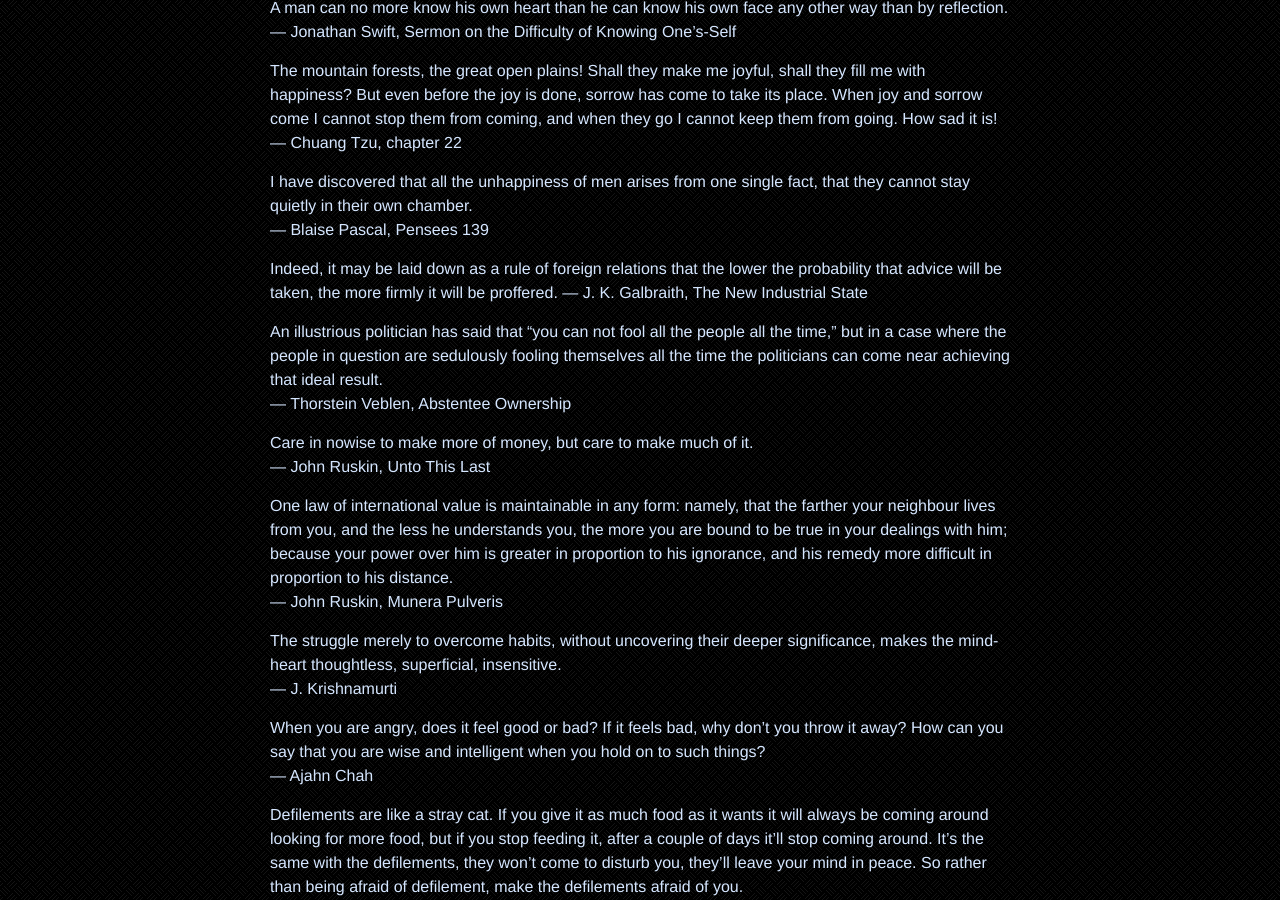
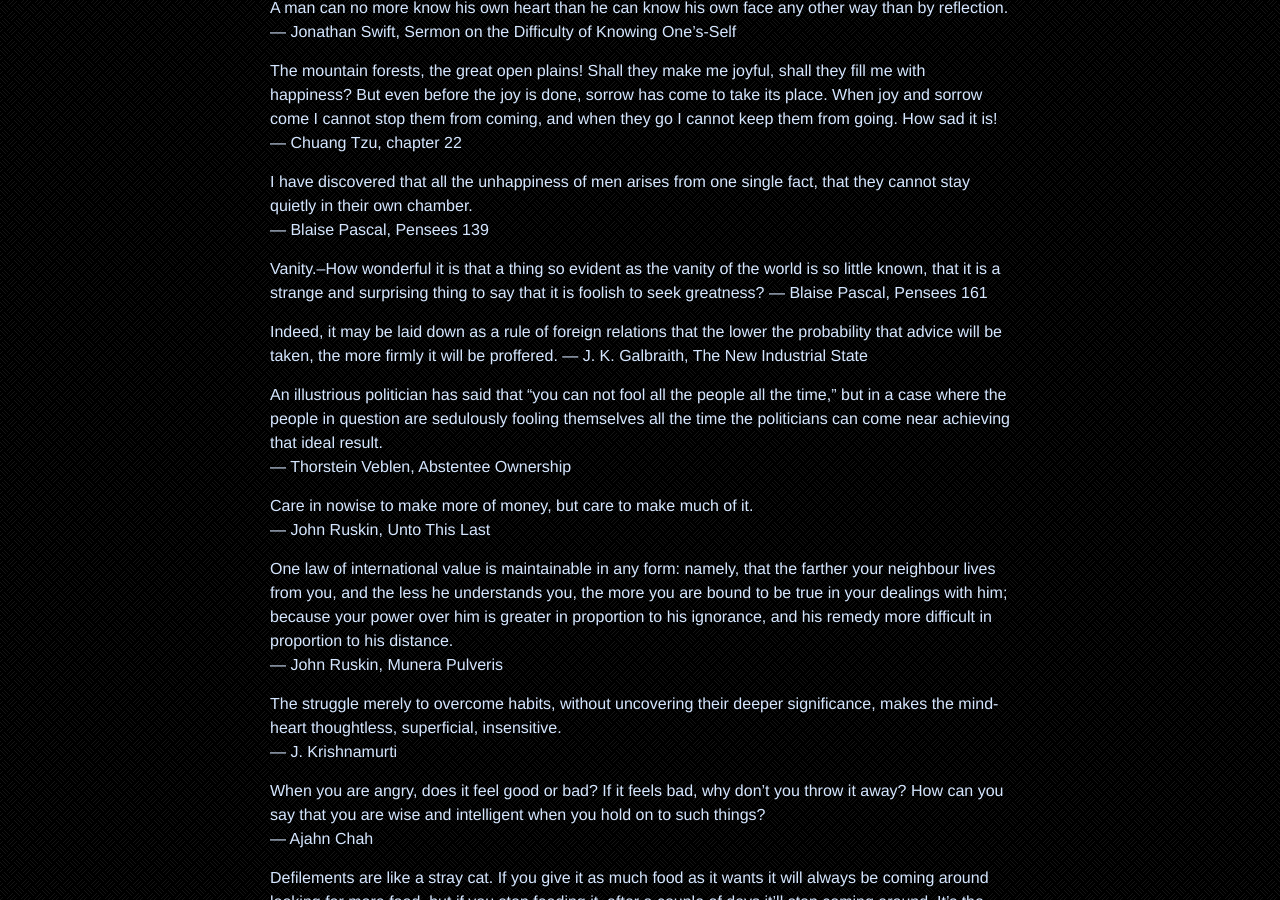
Before and after one commit to oneeman/oneeman.github.io, a Jekyll site: the page built from quotes.md, in a window 1280 px wide and 900 px high, scrolled down 1746 px. Built offline with Jekyll 4.4.1, drawn with Linux system fonts in a browser that asks for light colours.

Commit message:
Add a quote from Pascal

```diff
--- a/quotes.md
+++ b/quotes.md
@@ -87,6 +87,9 @@ I have discovered that all the unhappiness of men arises from one single fact, t
 own chamber.
 --- Blaise Pascal, Pensees 139
 
+Vanity.--How wonderful it is that a thing so evident as the vanity of the world is so little known, that it is a strange and surprising thing to say that it is foolish to seek greatness?
+--- Blaise Pascal, Pensees 161
+
 Indeed, it may be laid down as a rule of foreign relations that the lower the probability that advice will be taken,
 the more firmly it will be proffered.
 --- J. K. Galbraith, The New Industrial State
```
